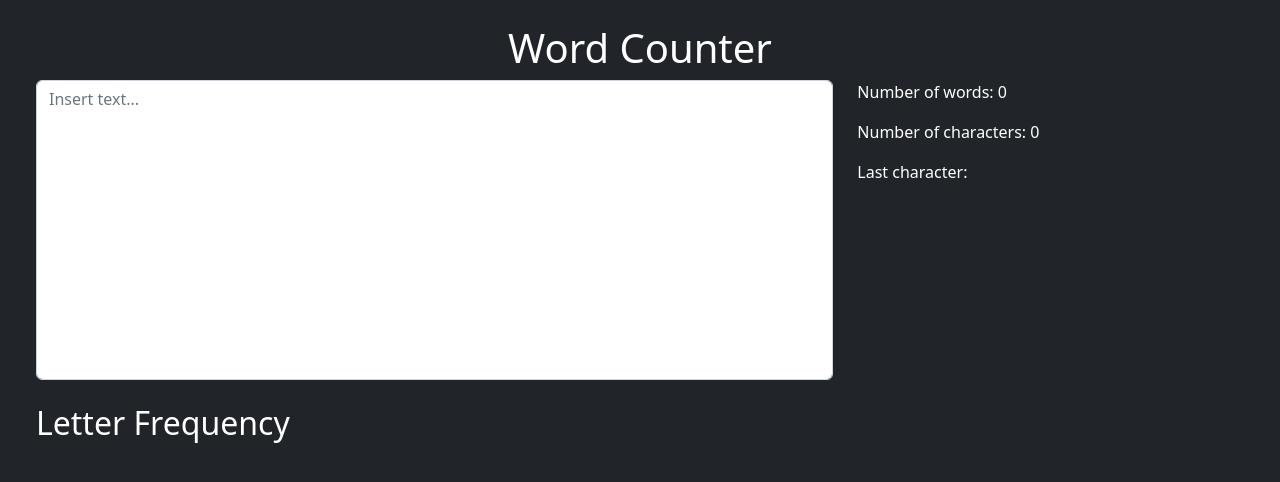
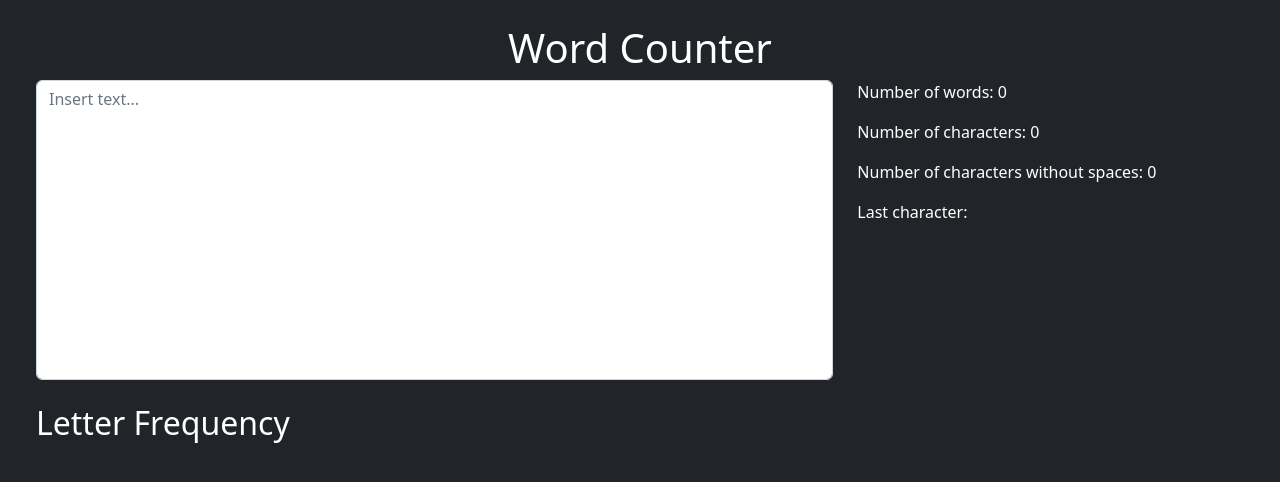
Before and after one commit to jaimereyess/Word-counter, a React (Vite) app: page / in a window 1280 px wide. Shown: the top 482 px of the page. Built offline with nearby package versions, Linux system fonts and the light colour scheme.

Commit message:
Add counter without spaces

```diff
--- a/src/counter.jsx
+++ b/src/counter.jsx
@@ -1,8 +1,9 @@
-const Counter = ({ words, characters, lastLetter }) => {
+const Counter = ({ words, characters, lastLetter, charactersWithoutSpaces }) => {
   return (
     <span className="values-output">
       <p>Number of words: {words}</p>
       <p>Number of characters: {characters}</p>
+      <p>Number of characters without spaces: {charactersWithoutSpaces}</p>
       <p>Last character: {lastLetter} </p>
     </span>
   )
--- a/src/form.jsx
+++ b/src/form.jsx
@@ -1,10 +1,11 @@
 import React, { useState } from "react"
-import Counter from "./Counter.jsx"
+import Counter from "./counter.jsx"
 import LetterFrequency from "./letters.jsx"
 
 const Form = () => {
   const [words, setWords] = useState(0)
   const [characters, setCharacters] = useState(0)
+  const [charactersNoSpace, setCharactersNoSpace] = useState(0)
   const [lastLetter, setActualLetter] = useState("")
   const [text, setText] = useState("")
 
@@ -13,12 +14,14 @@ const Form = () => {
     const wordCounter = text ? text.split(/\s+/g) : []
     const newWordCounter = wordCounter.length
     const charactersCounter = text.length
+    const charactersWithoutSpaces = text.split("").filter(char => !/\s|\n/.test(char)).length;
     const actualLetter = text.charAt(text.length - 1)
 
     setText(text)
     setActualLetter(actualLetter)
     setWords(newWordCounter)
     setCharacters(charactersCounter)
+    setCharactersNoSpace(charactersWithoutSpaces)
   }
 
   return (
@@ -38,6 +41,7 @@ const Form = () => {
           <Counter
             words={words}
             characters={characters}
+            charactersWithoutSpaces={charactersNoSpace}
             lastLetter={lastLetter.toUpperCase()}
             className="text-center"
           />
--- a/src/letters.jsx
+++ b/src/letters.jsx
@@ -28,7 +28,7 @@ const LetterFrequency = ({ text }) => {
       <ul>
         {sortedLetters.map((letter) => (
           <li key={letter}>
-            {letter}: {letterCounts[letter]} ({Math.floor((letterCounts[letter] * 100 / (text.length)))}%)
+            {letter}: {letterCounts[letter]} ({Math.floor((letterCounts[letter] * 100 / (text.split("").filter(char => !/\s|\n/.test(char)).length)))}%)
           </li>
         ))}
       </ul>
```
